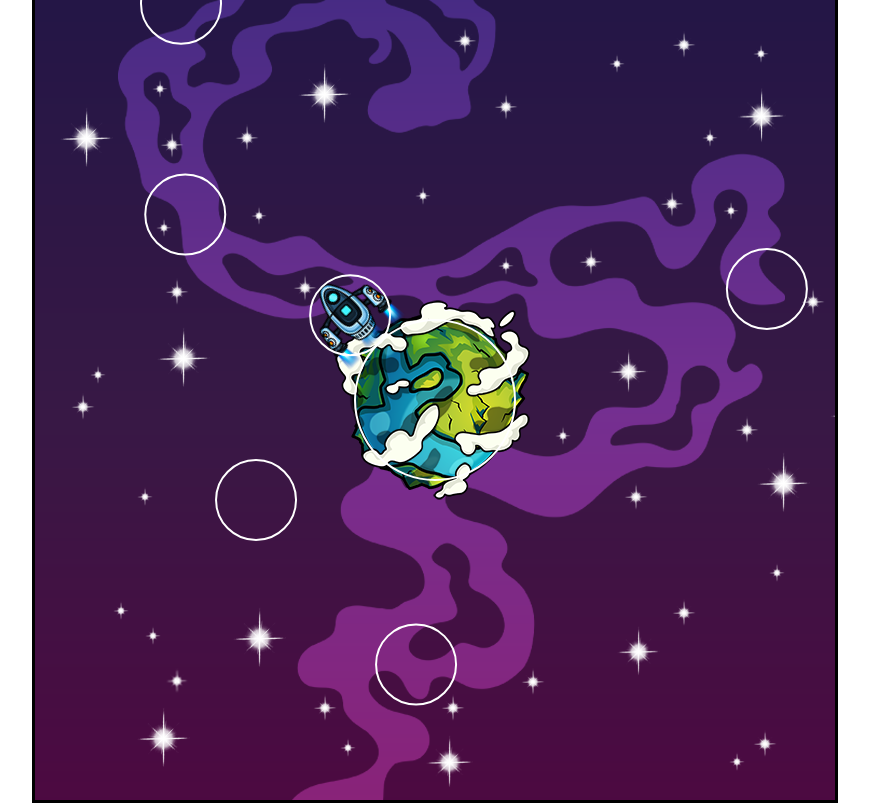
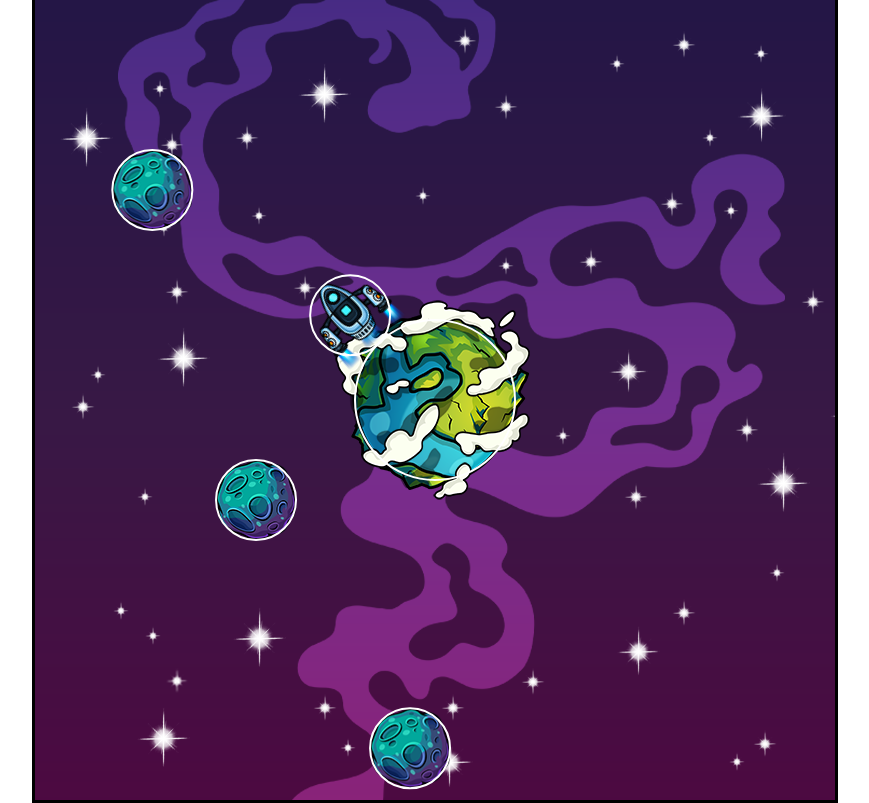
Before and after one commit to DamirPavlik/js-planet-defense, a plain HTML site: page index.html in a window 1280 px wide. Shown: the whole page, without its empty margins (205-1074 px from the left). Drawn offline with Linux system fonts and the light colour scheme.

Commit message:
feat: add asteroid img

```diff
--- a/index.html
+++ b/index.html
@@ -11,6 +11,7 @@
     <div class="hidden">
         <img src="imgs/planet.png" id="planet" alt="">
         <img src="imgs/player.png" id="player" alt="">
+        <img src="imgs/asteroid.png" id="asteroid" alt="">
     </div>
 
     <script src="script.js"></script>
--- a/script.js
+++ b/script.js
@@ -162,9 +162,13 @@ class Enemy {
      */
     draw(context) {
         if (!this.free) {
-            context.beginPath();
-            context.arc(this.x, this.y, this.radius, 0, Math.PI * 2);
-            context.stroke();
+            context.drawImage(this.image, 0, 0, this.width, this.height, this.x - this.radius, this.y - this.radius, this.width, this.height);
+
+            if (this.game.debug) {
+                context.beginPath();
+                context.arc(this.x, this.y, this.radius, 0, Math.PI * 2);
+                context.stroke();
+            }
         }
     }
 
@@ -191,6 +195,15 @@ class Enemy {
     }
 }
 
+class Asteroid extends Enemy {
+    /**
+     * @param {Game} game
+     */
+    constructor(game) {
+        super(game);
+        this.image = document.querySelector("#asteroid");
+    }
+}
 
 class Player {
     /**
@@ -302,7 +315,7 @@ class Game {
         this.enemyTimer = 0;
 
         /** @type {number} */
-        this.enemyInterval = 1000;
+        this.enemyInterval = 1700;
 
         /**
          * @type {{ x: number, y: number }}
@@ -409,7 +422,7 @@ class Game {
 
     createEnemyPool() {
         for (let i = 0; i < this.numberOfEnemies; ++i) {
-            this.enemyPool.push(new Enemy(this));
+            this.enemyPool.push(new Asteroid(this));
         }
     }
 
```
